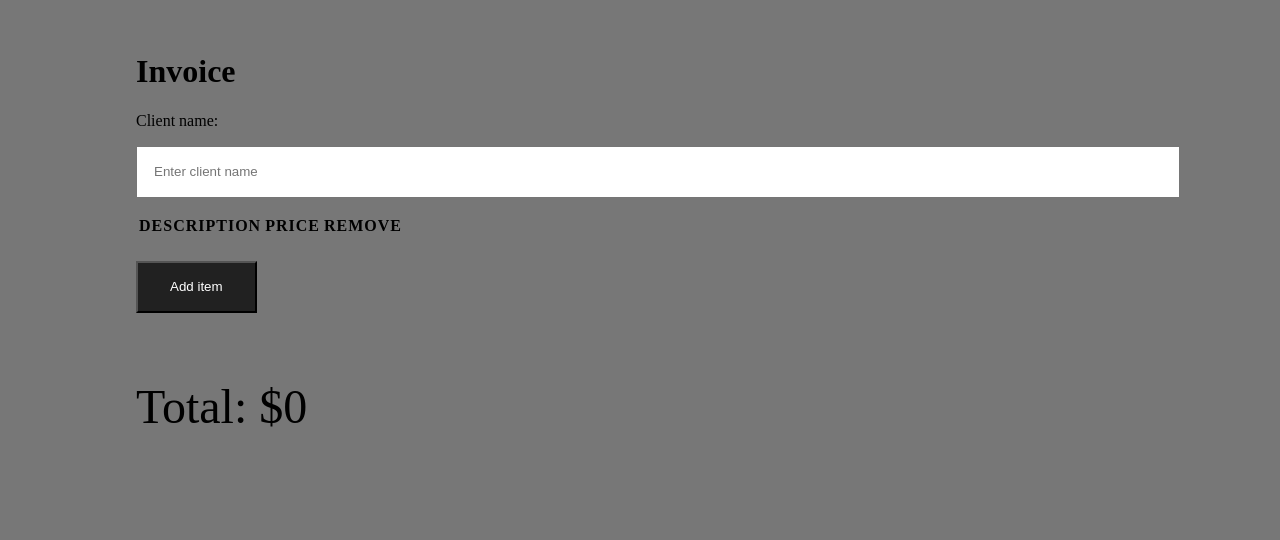
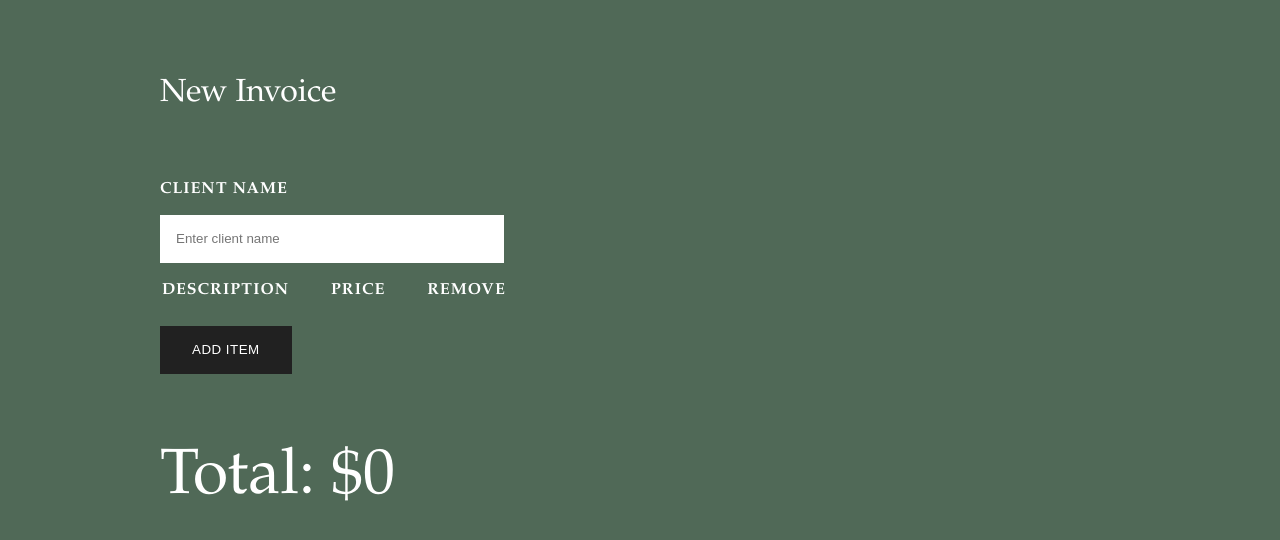
Before and after one commit to Blackadder331/Simple-Invoice, a plain HTML site: page index.html in a window 1280 px wide. Shown: the part 104-644 px from the top of the page. Drawn offline with Linux system fonts and the light colour scheme.

Commit message:
added better styles to table

```diff
--- a/index.html
+++ b/index.html
@@ -10,9 +10,11 @@
 <body>
 
   <div id="invoice">
-    <h1>Invoice</h1>
+    <h1>New Invoice</h1>
     <div id="client-name">
-      <label for="name">Client name:</label>
+      <br>
+      <label for="name">Client name</label>
+      <br>
       <input type="text" id="name" name="name" placeholder="Enter client name">
     </div>
     <div id="line-items">
--- a/styles.css
+++ b/styles.css
@@ -1,16 +1,42 @@
+*, *::before, *::after {
+    margin: 0;
+    padding: 0;
+}
+
 body{
-    padding: 8rem;
-    background-color: rgb(119, 119, 119);
+    /* padding: 1rem; */
+    background-color: rgb(80, 105, 87);
+    display: flex;
+    flex-direction: column;
+    justify-content: center;
+    align-items: center;
+    min-height: 100vh;
+    color: white;
+    font-family: "Garamond";
+}
+
+#invoice{
+width: 75%;
 }
 
 input {
-    /* width: 95%; */
+    width: 80%;
     padding: 0 1rem;
     height: 3rem;
+    border: none;
+    outline: none;
+}
+
+label {
+    text-transform: uppercase;
+    letter-spacing: 1px;
+    padding-bottom: .5rem;
+    /* padding-right: 3rem; */
+    font-weight: 800;
 }
 
 #name {
-    width: 100%;
+    width: 19.5rem;
     margin: 1rem 0;
 }
 
@@ -18,13 +44,21 @@ th {
     text-transform: uppercase;
     letter-spacing: 1px;
     padding-bottom: .5rem;
+    padding-right: 2.5rem;
+    text-align: left;
 }
 
 button {
-    height: 3.25rem;
+    height: 3rem;
     background-color: rgb(33, 33, 33);
     color: white;
     padding: 0 2rem;
+
+    border: none;
+    outline: none;
+
+    text-transform: uppercase;
+    letter-spacing: .5px;
 }
 
 #add-item {
@@ -33,8 +67,16 @@ button {
 
 h1 {
     font-size: 2rem;
+    font-weight: 500;
+    /* text-transform: uppercase;
+    letter-spacing: .1rem; */
+    padding-bottom: 3rem;
+
 }
 
 #total p {
-    font-size: 3rem;
+    margin-top: 3rem;
+    font-size: 4rem;
+    /* text-decoration: overline; */
+    /* border-top: 2px solid rgb(203, 203, 203); */
 }
```
